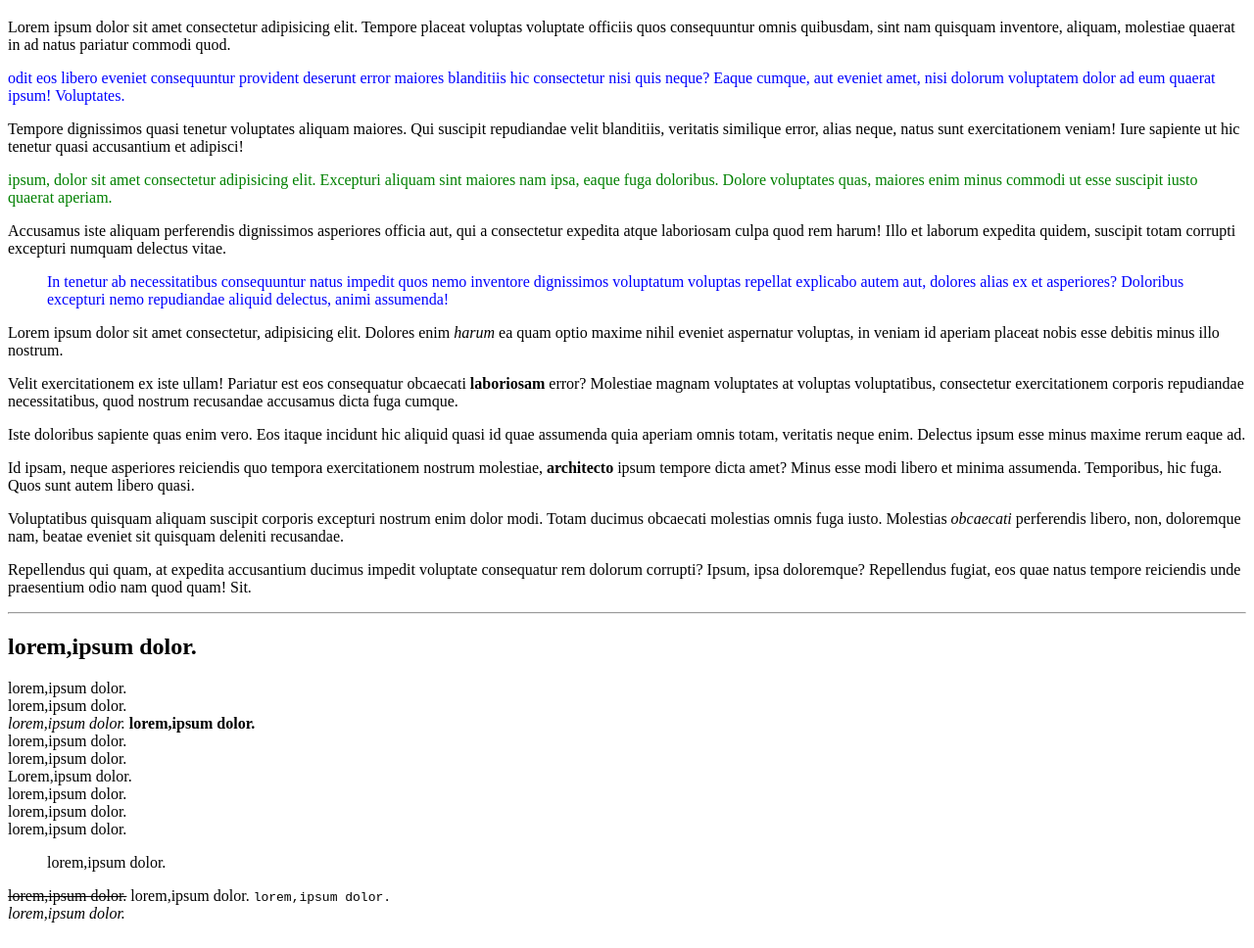
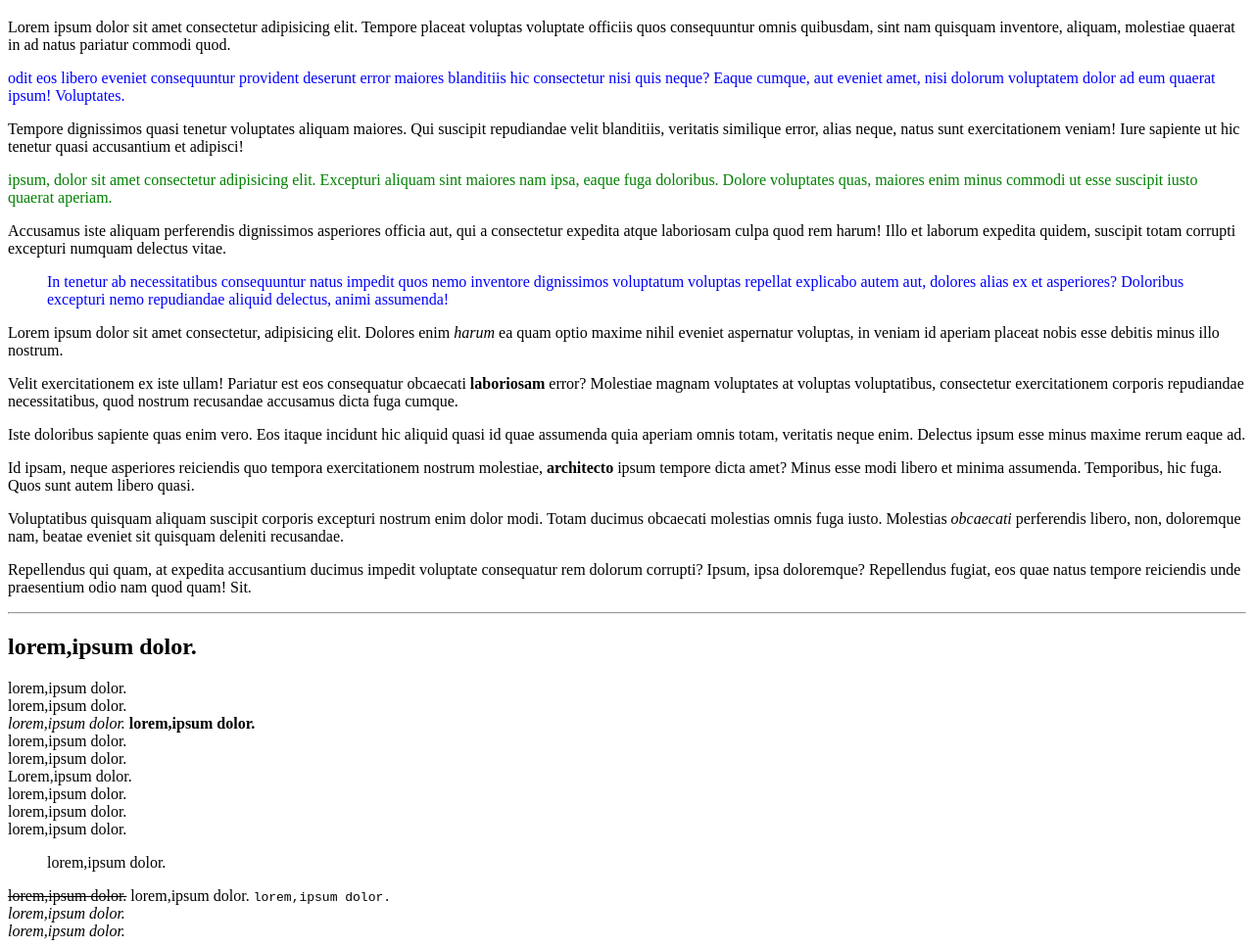
Before and after one commit to TalgarbekKubanychbekuulu/css-1, a plain HTML site: page index.html in a window 1280 px wide. Shown: the part 61-1029 px from the top of the page at 98% size. Drawn offline with Linux system fonts and the light colour scheme.

Commit message:
added var

```diff
--- a/index.html
+++ b/index.html
@@ -66,7 +66,8 @@
             <del class="example-07" id="example">lorem,ipsum dolor.</del>
             <site class="example-08" id="example">lorem,ipsum dolor.</site>
             <code class="example-09" id="example">lorem,ipsum dolor.</code>
-            <address class="example-05" id="example">lorem,ipsum dolor.</address>
+            <address class="example-10" id="example">lorem,ipsum dolor.</address>
+            <var class="example-11" id="example">lorem,ipsum dolor.</var>
 
 
 
```
